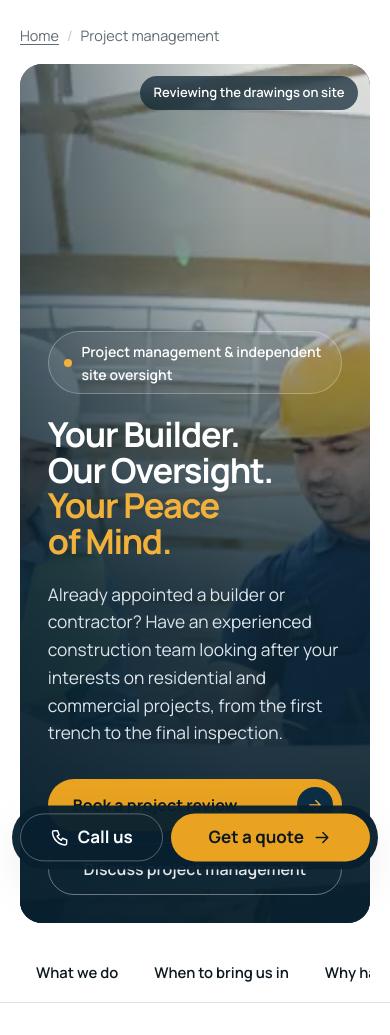
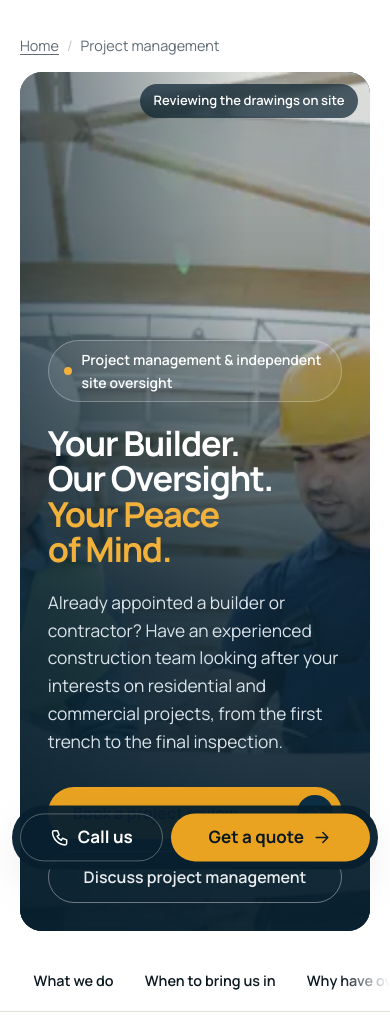
Before and after one commit to Bazil846/britsprojects, an Astro site: page /project-management in a window 390 px wide. Shown: the part 65-1100 px from the top of the page. Built offline with nearby package versions, Linux system fonts and the light colour scheme; Astro itself is replaced by a stand-in of ours.

Commit message:
Mobile polish: jump link bar fades at the edge instead of cutting labels off; 44px tap targets for breadcrumbs, contact, footer and arrow links
Co-Authored-By: Claude Opus 5.5 <noreply@anthropic.com>
Claude-Session: https://claude.ai/code/session_01Bqxj84nCppAJLNHT4URF25

```diff
--- a/src/components/BuildStrip.astro
+++ b/src/components/BuildStrip.astro
@@ -123,6 +123,7 @@ const {
   .bs__link {
     display: inline-flex;
     align-items: center;
+    min-height: 2.75rem;
     gap: 0.4rem;
     margin-right: 0.5rem;
     color: #fff;
--- a/src/components/EnquiryBand.astro
+++ b/src/components/EnquiryBand.astro
@@ -115,6 +115,11 @@ const { title, text, topic, formId = 'band-enquiry' } = Astro.props;
     text-transform: uppercase;
     color: #8fa4b1;
   }
+  .eb__contact a {
+    display: inline-flex;
+    align-items: center;
+    min-height: 2.75rem;
+  }
   .eb__contact a,
   .eb__contact span span:last-child {
     color: #fff;
--- a/src/components/Footer.astro
+++ b/src/components/Footer.astro
@@ -70,6 +70,11 @@ const tel = company.phoneHref;
     color: #e3ebef;
     text-decoration: none;
   }
+  .ftr li a {
+    display: inline-flex;
+    align-items: center;
+    min-height: 2.75rem;
+  }
   .ftr a:hover {
     color: #fff;
     text-decoration: underline;
@@ -113,7 +118,7 @@ const tel = company.phoneHref;
     margin: 0;
     padding: 0;
     display: grid;
-    gap: 0.6rem;
+    gap: 0;
   }
   .ftr__sister {
     margin-top: 3rem;
--- a/src/components/PhotoHero.astro
+++ b/src/components/PhotoHero.astro
@@ -61,7 +61,7 @@ const { image, alt, position = '50% 50%', pill, title, accent, lead, caption, cr
     flex-wrap: wrap;
     gap: 0.5rem;
     list-style: none;
-    margin: 0 0 1rem;
+    margin: 0 0 0.25rem;
     padding: 0;
     font-size: 0.9rem;
     color: var(--muted);
@@ -72,7 +72,13 @@ const { image, alt, position = '50% 50%', pill, title, accent, lead, caption, cr
     color: var(--line-strong);
   }
   .ph__crumbs a {
+    display: inline-flex;
+    align-items: center;
+    min-height: 2.75rem;
     color: var(--muted);
+  }
+  .ph__crumbs ol {
+    align-items: center;
   }
   .ph__panel {
     position: relative;
--- a/src/components/Reviews.astro
+++ b/src/components/Reviews.astro
@@ -110,7 +110,7 @@ const items = ids.map((id) => groupReviews.find((r) => r.id === id)!);
   .rv__profiles a {
     display: inline-flex;
     align-items: center;
-    min-height: 2.5rem;
+    min-height: 2.75rem;
     padding: 0 1rem;
     border: 1px solid var(--line-strong);
     border-radius: 999px;
--- a/src/pages/project-management.astro
+++ b/src/pages/project-management.astro
@@ -177,37 +177,6 @@ const schema = [
 </Base>
 
 <style>
-  .subnav {
-    position: sticky;
-    top: 4.75rem;
-    z-index: 30;
-    margin-top: 1.25rem;
-    background: rgba(255, 255, 255, 0.96);
-    backdrop-filter: blur(8px);
-    border-bottom: 1px solid var(--line);
-  }
-  .subnav ul {
-    display: flex;
-    gap: 0.25rem;
-    list-style: none;
-    margin: 0;
-    padding: 0.6rem 0;
-    overflow-x: auto;
-    scrollbar-width: none;
-  }
-  .subnav a {
-    display: block;
-    white-space: nowrap;
-    padding: 0.5rem 1rem;
-    border-radius: 999px;
-    color: var(--ink);
-    font-weight: 600;
-    font-size: 0.925rem;
-    text-decoration: none;
-  }
-  .subnav a:hover {
-    background: var(--stone);
-  }
   .intro h2 {
     margin-top: 1rem;
   }
--- a/src/pages/structural-works.astro
+++ b/src/pages/structural-works.astro
@@ -200,37 +200,6 @@ const schema = [
 </Base>
 
 <style>
-  .subnav {
-    position: sticky;
-    top: 4.75rem;
-    z-index: 30;
-    margin-top: 1.25rem;
-    background: rgba(255, 255, 255, 0.96);
-    backdrop-filter: blur(8px);
-    border-bottom: 1px solid var(--line);
-  }
-  .subnav ul {
-    display: flex;
-    gap: 0.25rem;
-    list-style: none;
-    margin: 0;
-    padding: 0.6rem 0;
-    overflow-x: auto;
-    scrollbar-width: none;
-  }
-  .subnav a {
-    display: block;
-    white-space: nowrap;
-    padding: 0.5rem 1rem;
-    border-radius: 999px;
-    color: var(--ink);
-    font-weight: 600;
-    font-size: 0.925rem;
-    text-decoration: none;
-  }
-  .subnav a:hover {
-    background: var(--stone);
-  }
   .ptypes {
     display: grid;
     gap: 1.5rem;
--- a/src/styles/global.css
+++ b/src/styles/global.css
@@ -384,3 +384,61 @@ textarea.field {
 [id] {
   scroll-margin-top: 7rem;
 }
+
+/* In-page jump links under a hero. Scrolls sideways on phones, with a fade at the edge so a
+   cut-off label reads as "more", not as broken. */
+.subnav {
+  position: sticky;
+  top: 4.75rem;
+  z-index: 30;
+  margin-top: 1.25rem;
+  background: rgba(255, 255, 255, 0.96);
+  backdrop-filter: blur(8px);
+  border-bottom: 1px solid var(--line);
+}
+.subnav ul {
+  display: flex;
+  gap: 0.25rem;
+  list-style: none;
+  margin: 0;
+  padding: 0.5rem 0;
+  overflow-x: auto;
+  scrollbar-width: none;
+}
+.subnav ul::-webkit-scrollbar {
+  display: none;
+}
+.subnav a {
+  display: flex;
+  align-items: center;
+  min-height: 2.75rem;
+  white-space: nowrap;
+  padding: 0 1rem;
+  border-radius: 999px;
+  color: var(--ink);
+  font-weight: 600;
+  font-size: 0.925rem;
+  text-decoration: none;
+}
+.subnav a:hover {
+  background: var(--stone);
+}
+@media (max-width: 760px) {
+  .subnav .container {
+    padding-right: 0;
+  }
+  .subnav ul {
+    padding-right: 2.5rem;
+    -webkit-mask-image: linear-gradient(to right, #000 calc(100% - 3rem), transparent);
+    mask-image: linear-gradient(to right, #000 calc(100% - 3rem), transparent);
+  }
+  .subnav a {
+    padding: 0 0.85rem;
+    font-size: 0.9rem;
+  }
+}
+
+/* Comfortable tap targets (44px) for standalone links on touch screens. */
+.link-arrow {
+  min-height: 2.75rem;
+}
```
Also changed, not shown: src/pages/contact.astro (+6 -1 lines).
